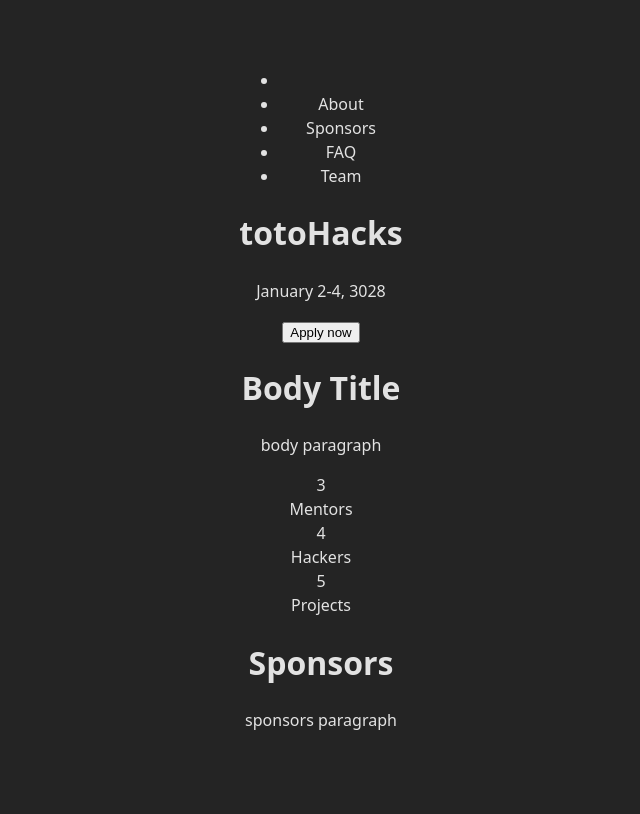
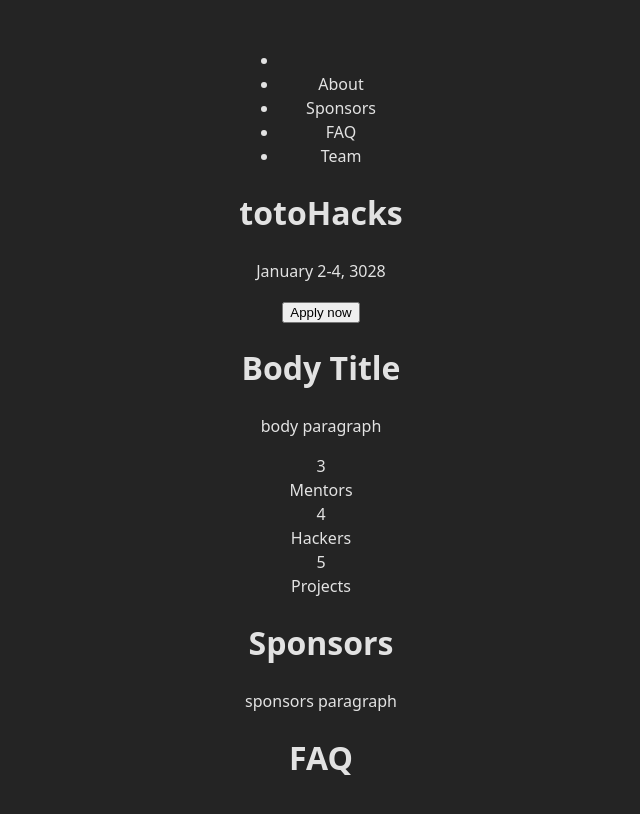
Before and after one commit to Vicente-III-H/hackathon-website, a React (Vite) app: page / in a window 1280 px wide. Shown: the top 814 px of the page, without its empty margins (319-959 px from the left). Built offline with nearby package versions, Linux system fonts and the light colour scheme.

Commit message:
Add basic FAQ section elements

```diff
--- a/src/App.jsx
+++ b/src/App.jsx
@@ -1,5 +1,6 @@
 import './App.css'
 import Body from './sections/body'
+import FAQ from './sections/faq'
 import Hero from './sections/hero'
 import Sponsors from './sections/sponsors'
 import Stats from './sections/stats'
@@ -11,6 +12,7 @@ function App() {
       <Body></Body>
       <Stats></Stats>
       <Sponsors></Sponsors>
+      <FAQ></FAQ>
     </>
   )
 }
--- /dev/null
+++ b/src/sections/faq.jsx
@@ -0,0 +1,25 @@
+function QuestionAccordion({ question, answer }) {
+    return (
+        <div>
+            <div>{question}</div>
+            <div>{answer}</div>
+        </div>
+    )
+}
+
+function FAQ() {
+    return (
+        <div>
+            <div>
+                <div>
+                    <h1>FAQ</h1>
+                </div>
+                <div>
+                    <QuestionAccordion></QuestionAccordion>
+                </div>
+            </div>
+        </div>
+    )
+}
+
+export default FAQ
```
